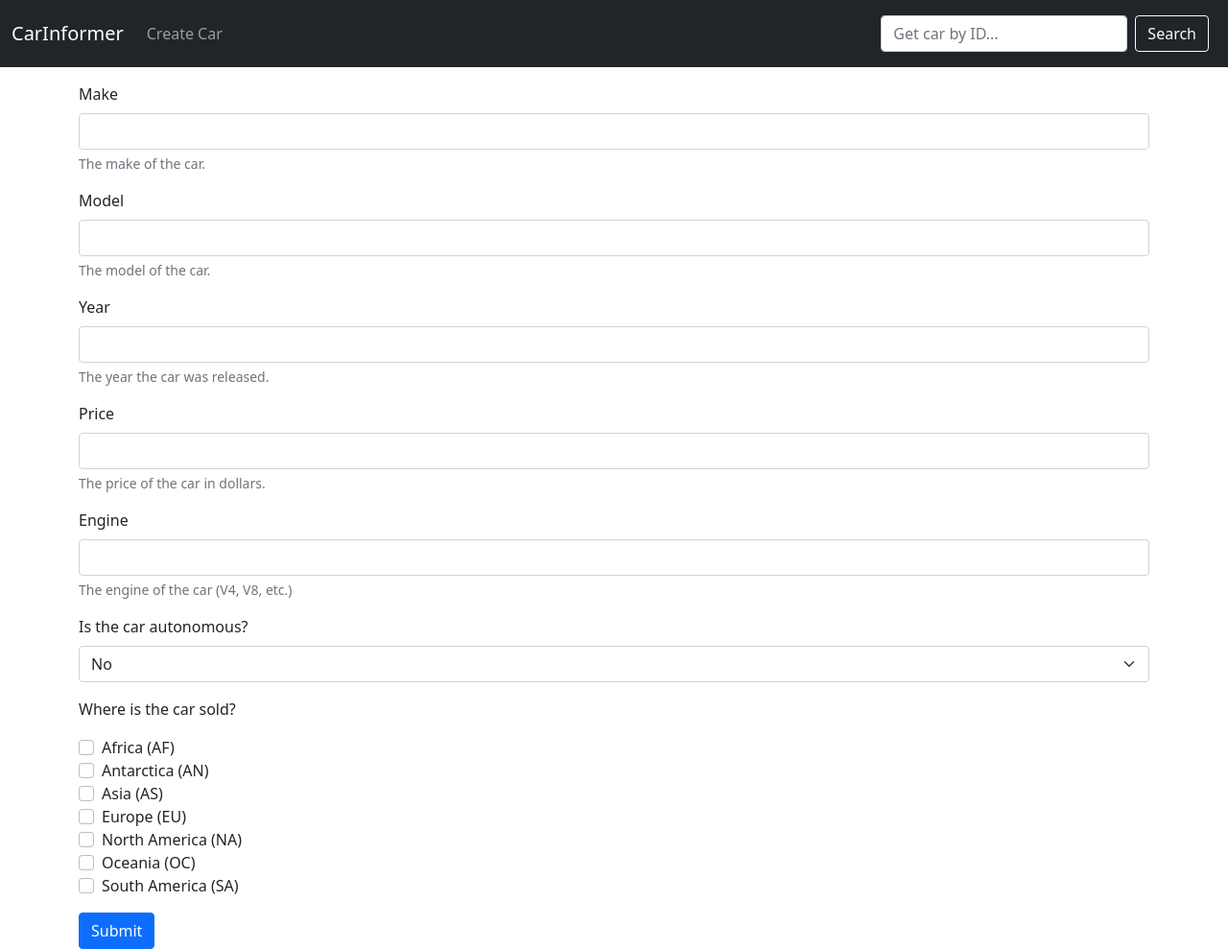
After one commit to eclairsameal/fastapi_workspace, a FastAPI app: template 3_car_information_viewer/templates/edit.html in a window 1280 px wide. The commit adds this page. Shown: the whole page at 96% size. Run offline with FastAPI, Linux system fonts and the light colour scheme; the template is opened without the code that fills it, so the values that code supplies are empty.

Commit message:
Edit car feature

```diff
--- a/3_car_information_viewer/main.py
+++ b/3_car_information_viewer/main.py
@@ -107,6 +107,17 @@ def add_cars(
         min_id += 1
     return RedirectResponse(url="/cars", status_code=302)
 
+
+@app.get("/edit", response_class=HTMLResponse)
+def edit_car(request: Request, id: int = Query(...)):
+    car = cars.get(id)
+    if not car:
+        return templates.TemplateResponse("search.html", {"request": request, "id": id, "car": car, "title": "Edit Car"}
+                                          , status_code=status.HTTP_404_NOT_FOUND)
+    return templates.TemplateResponse("edit.html", {"request": request, "id": id, "car": car, "title": "Edit Car"})
+
+
+"""
 @app.put("/cars/{id}", response_model=Dict[str, Car])
 def update_car(id: int, car: Car = Body(...)):
     stored = car.get(id)
@@ -119,6 +130,32 @@ def update_car(id: int, car: Car = Body(...)):
     response = {}
     response[id] = cars[id]
     return response
+"""
+
+
+@app.post("/cars/{id}")
+def update_car(request: Request, id: int,
+    make: Optional[str] = Form(None),
+    model: Optional[str] = Form(None),
+    year: Optional[str] = Form(None),
+    price: Optional[float] = Form(None),
+    engine: Optional[str] = Form(None),
+    autonomous: Optional[bool] = Form(None),
+    sold: Optional[List[str]] = Form(None),):
+    stored = cars.get(id)
+    if not stored:
+        return templates.TemplateResponse("search.html",
+                                          {"request": request, "id": id, "car": stored, "title": "Edit Car"},
+                                          status_code=status.HTTP_404_NOT_FOUND)
+    stored = Car(**dict(stored))  # 確保它是字典格式再解壓
+    # 改變成用 pydantic 型態的 car 變數
+    car = Car(make=make, model=model, year=year, price=price, engine=engine, autonomous=autonomous, sold=sold)
+    new = car.dict(exclude_unset=True)
+    new = stored.copy(update=new)
+    cars[id] = jsonable_encoder(new)
+    response = {}
+    response[id] = cars[id]
+    return RedirectResponse(url="/cars", status_code=302)
 
 
 @app.delete("/cars/{id}")
--- a/3_car_information_viewer/templates/car.html
+++ b/3_car_information_viewer/templates/car.html
@@ -24,5 +24,5 @@
     {% endif %}
     <p>ID: {{id}}</p>
 
-
+    <a class="btn btn-dark" href="/edit?id={{id}}">Edit</a>
 </div>
--- /dev/null
+++ b/3_car_information_viewer/templates/edit.html
@@ -0,0 +1,58 @@
+{% include 'header.html' %}
+{% include 'navber.html' %}
+<div class="container" style="margin-top: 1em;">
+    <form action="/cars/{{id}}" method="POST">
+        <div class="mb-3">
+            <label for="make" class="form-label">Make</label>
+            <input type="text" class="form-control" name="make" id="make" value="{{car['make']}}" aria-describedby="makeDesc">
+            <div id="makeDesc" class="form-text">The make of the car.</div>
+        </div>
+        <div class="mb-3">
+            <label for="model" class="form-label">Model</label>
+            <input type="text" class="form-control" name="model" id="model" value="{{car['model']}}" aria-describedby="modelDesc">
+            <div id="modelDesc" class="form-text">The model of the car.</div>
+        </div>
+        <div class="mb-3">
+            <label for="model" class="form-label">Year</label>
+            <input type="text" class="form-control" name="year" id="year" value="{{car['year']}}" aria-describedby="yearDesc">
+            <div id="yearDesc" class="form-text">The year the car was released.</div>
+        </div>
+        <div class="mb-3">
+            <label for="model" class="form-label">Price</label>
+            <input type="text" class="form-control" name="price" id="price" value="{{car['price']}}" aria-describedby="priceDesc">
+            <div id="priceDesc " class="form-text">The price of the car in dollars.</div>
+        </div>
+        <div class="mb-3">
+            <label for="model" class="form-label">Engine</label>
+            <input type="text" class="form-control" name="engine" id="engine" value="{{car['engine']}}" aria-describedby="engineDesc">
+            <div id="engineDesc " class="form-text">The engine of the car (V4, V8, etc.)</div>
+        </div>
+        <div class="mb-3">
+            <label for="autonomous" class="form-label">Is the car autonomous?</label>
+            <select class="form-select" name="autonomous" id="autonomous">
+                {% if car['autonomous'] %}
+                    <option selected value="true">Yes</option>
+                    <option value="false">No</option>
+                {% else %}
+                    <option  value="true">Yes</option>
+                    <option selected value="false">No</option>
+                {% endif %}
+            </select>
+        </div>
+        <div class="mb-3">
+            <p>Where is the car sold?</p>
+            <div class="form-check">
+                {% for ct in [("Africa", "AF"), ("Antarctica", "AN"), ("Asia", "AS"), ("Europe", "EU"), ("North America", "NA"),
+                ("Oceania", "OC"), ("South America", "SA")]%}
+                {% if ct[1] in car['sold']%}
+                    <input class="form-check-input" type="checkbox" value="{{ct[1]}}" name="sold" checked>{{ct[0]}} ({{ct[1]}})<br>
+                {% else %}
+                    <input class="form-check-input" type="checkbox" value="{{ct[1]}}" name="sold">{{ct[0]}} ({{ct[1]}})<br>
+                {% endif %}
+                {% endfor %}
+            </div>
+        </div>
+        <button type="submit" class="btn btn-primary">Submit</button>
+    </form>
+</div>
+{% include 'footer.html' %}
```
Also changed, not shown: 3_car_information_viewer/note/Edit_car.md (added, +95 -0 lines), 3_car_information_viewer/README.md.
